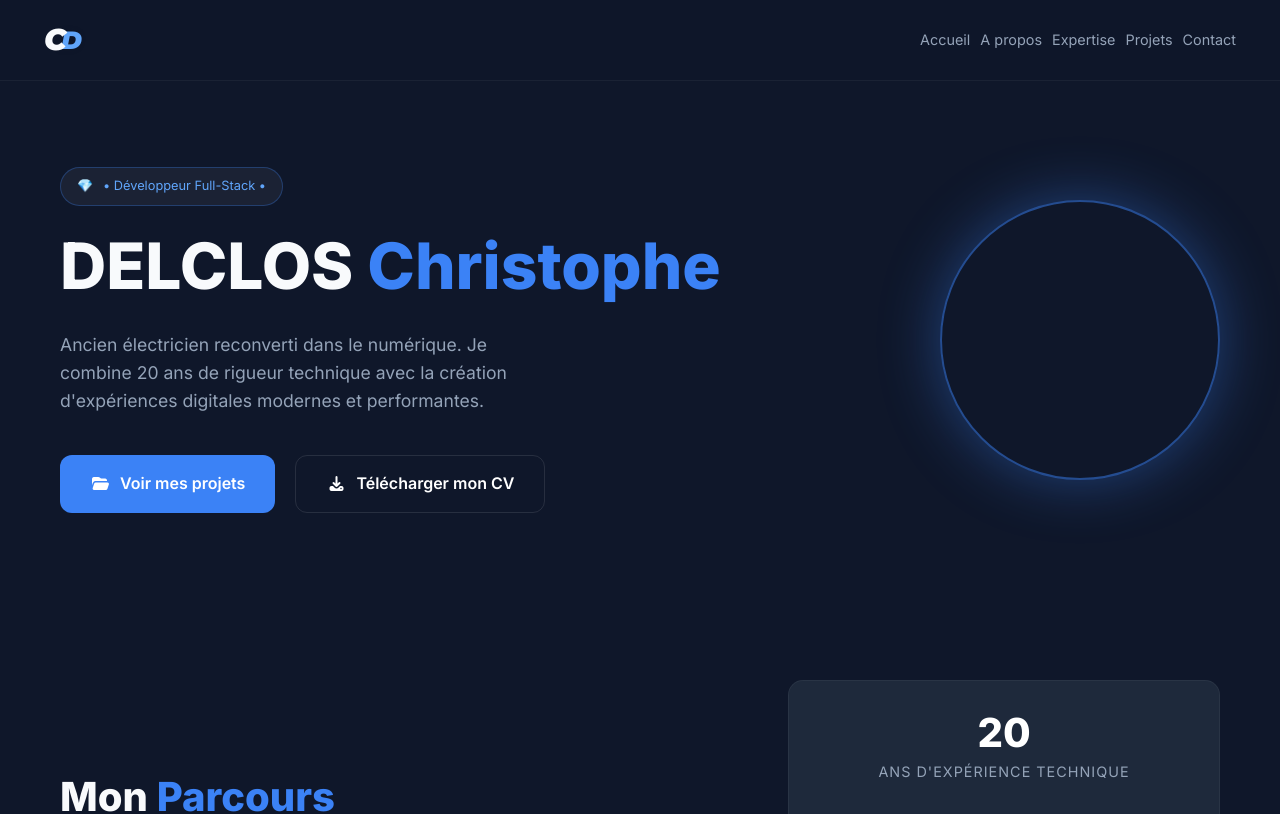
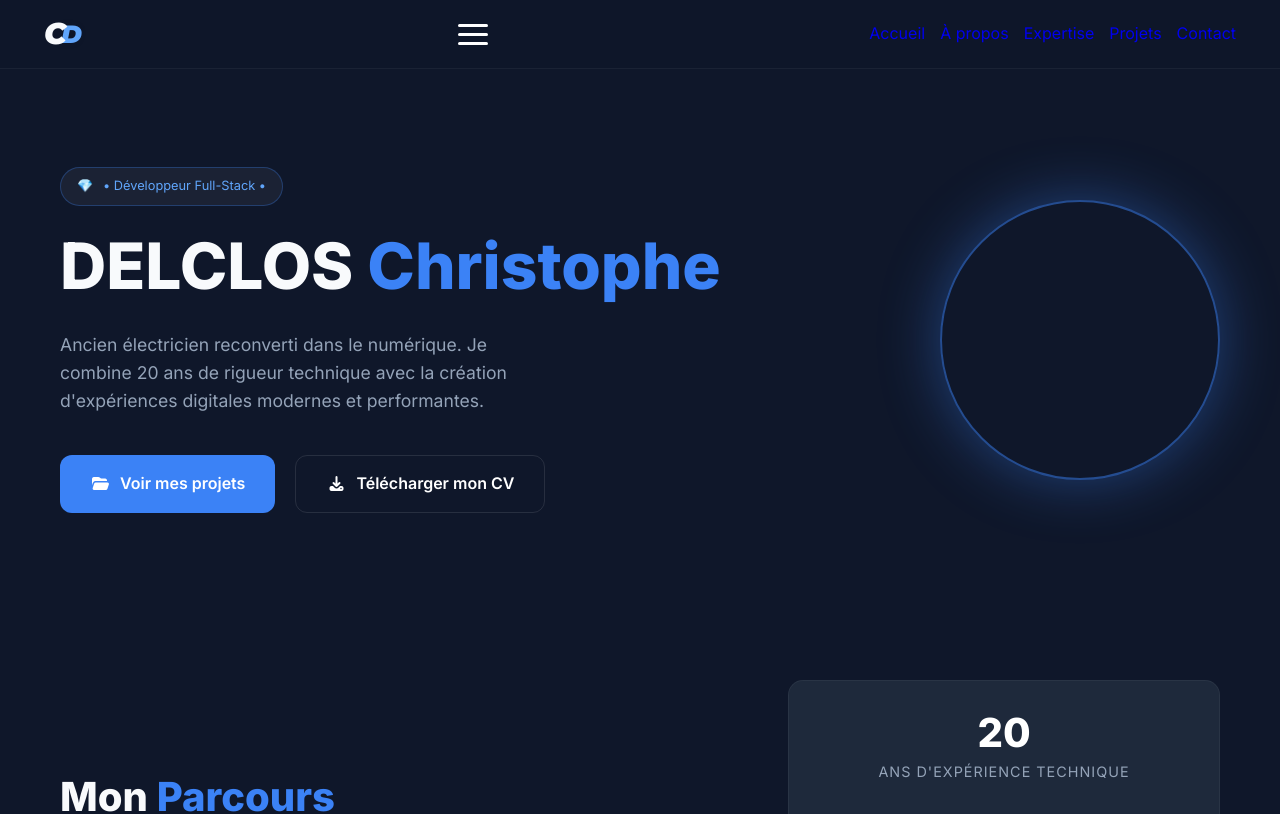
Before and after one commit to Cricrou13/Portfolio, a React (Vite) app: page / in a window 1280 px wide. Shown: the top 814 px of the page. Built offline with nearby package versions, Linux system fonts and the light colour scheme.

Commit message:
Structure Desktop vers mobile

```diff
--- a/index.html
+++ b/index.html
@@ -2,7 +2,7 @@
 <html lang="fr">
   <head>
     <meta charset="UTF-8" />
-    <link rel="icon" type="image/svg+xml" href="/vite.svg" />
+    <link rel="icon" type="image/svg+xml" href="/src/assets/logo.png" />
     <meta name="viewport" content="width=device-width, initial-scale=1.0" />
     <meta name="description" content="Ancien électricien reconverti, je mets mes 20 ans de rigueur technique au service du développement web. Découvrez mes projets et mon parcours.">
 
--- a/package.json
+++ b/package.json
@@ -11,6 +11,7 @@
   },
   "dependencies": {
     "@fortawesome/fontawesome-free": "^7.2.0",
+    "framer-motion": "^12.38.0",
     "react": "^19.2.0",
     "react-dom": "^19.2.0"
   },
@@ -23,10 +24,11 @@
     "eslint-plugin-react-hooks": "^7.0.1",
     "eslint-plugin-react-refresh": "^0.4.24",
     "globals": "^16.5.0",
+    "sass": "^1.98.0",
     "sass-embedded": "^1.97.3",
-    "vite": "^8.0.0-beta.13"
+    "vite": "^6.0.0"
   },
   "overrides": {
-    "vite": "^8.0.0-beta.13"
+    "vite": "^6.0.0"
   }
 }
--- a/src/components/Navbar.jsx
+++ b/src/components/Navbar.jsx
@@ -1,6 +1,15 @@
-import React from 'react';
+import React ,{ useState }from 'react';
+// eslint-disable-next-line no-unused-vars
+import { motion, AnimatePresence } from 'framer-motion';
+  import '../styles/components/_navbar.scss';
 
 const Navbar = () => {
+  const [isOpen, setIsOpen] = useState(false);
+
+  const toggleMenu = () => setIsOpen(!isOpen);
+
+  const closeMenu = () => setIsOpen(false);
+
   return (
     <nav className='navbar'>
       <div className="navbar-content container">
@@ -8,14 +17,34 @@ const Navbar = () => {
           <span className='first-letter'>C</span>
           <span className='second-letter'>D</span>
         </div>
-        <ul className="nav-links">
-          <li><a href="#home">Accueil</a></li>
-          <li><a href="#about">A propos</a></li>
-          <li><a href="#expertise">Expertise</a></li>
-          <li><a href="#projects">Projets</a></li>
-          <li><a href="#contact">Contact</a></li>
+
+          {/* LE BOUTON BURGER (Visible uniquement sur mobile) */}
+        <div className={`hamburger ${isOpen ? 'open' : ''}`} onClick={toggleMenu}>
+          <span></span>
+          <span></span>
+          <span></span>
+        </div>
+
+         {/* LES LIENS (Desktop constant / Mobile conditionnel) */}
+        <ul className={`nav-links ${isOpen ? 'mobile-open' : ''}`}>
+          <li><a href="#accueil" onClick={closeMenu}>Accueil</a></li>
+          <li><a href="#about" onClick={closeMenu}>À propos</a></li>
+          <li><a href="#expertise" onClick={closeMenu}>Expertise</a></li>
+          <li><a href="#projects" onClick={closeMenu}>Projets</a></li>
+          <li><a href="#contact" onClick={closeMenu}>Contact</a></li>
         </ul>
       </div>
+      <AnimatePresence>
+          {isOpen && (
+          <motion.div
+            className="menu-overlay"
+            initial={{ opacity: 0 }}
+            animate={{ opacity: 1 }}
+            exit={{ opacity: 0 }}
+            onClick={closeMenu}
+          />
+        )}
+      </AnimatePresence>
     </nav>
   );
 };
--- a/src/components/ScrollToTop.jsx
+++ b/src/components/ScrollToTop.jsx
@@ -1,4 +1,8 @@
 import React, { useState, useEffect } from 'react';
+// eslint-disable-next-line no-unused-vars
+import { motion, AnimatePresence } from 'framer-motion';
+// Vérifie bien le nom de ton fichier SCSS ci-dessous
+import '../styles/components/_scroller-top.scss';
 
 const ScrollToTop = () => {
   const [isVisible, setIsVisible] = useState(false);
@@ -17,7 +21,8 @@ const ScrollToTop = () => {
     return () => window.removeEventListener('scroll', toggleVisibility);
   }, []);
 
-  const scrollToTop = () => {
+
+  const handleScrollToTop = () => {
     window.scrollTo({
       top: 0,
       behavior: 'smooth'
@@ -25,18 +30,23 @@ const ScrollToTop = () => {
   };
 
   return (
-    <>
+    <AnimatePresence>
       {isVisible && (
-        <button
+        <motion.button
           className="scroll-to-top"
-          onClick={scrollToTop}
+          onClick={handleScrollToTop}
           aria-label="Remonter en haut de la page"
+          initial={{ opacity: 0, scale: 0.5 }}
+          animate={{ opacity: 1, scale: 1 }}
+          exit={{ opacity: 0, scale: 0.5 }}
+          whileHover={{ scale: 1.1 }}
+          whileTap={{ scale: 0.9 }}
         >
           <i className="fa-solid fa-arrow-up"></i>
-        </button>
+        </motion.button>
       )}
-    </>
+    </AnimatePresence>
   );
-};
+}; // Cette accolade ferme ENFIN le composant à la toute fin
 
 export default ScrollToTop;
--- a/src/styles/components/_contact.scss
+++ b/src/styles/components/_contact.scss
@@ -95,7 +95,7 @@
       transition: 0.3s;
 
       &:hover {
-        background-color: lighten(v.$primary, 10%);
+        background-color: v.$primary;
         transform: translateY(-2px);
         box-shadow: 0 10px 20px rgba(v.$primary, 0.3);
       }
--- a/src/styles/components/_expertise.scss
+++ b/src/styles/components/_expertise.scss
@@ -3,6 +3,8 @@
 .expertise {
   padding: 100px 0;
   background-color: rgba(0, 0, 0, 0.2);
+  display: flex;
+  justify-content: center;
 
     .container {
         margin: 0 25px;
--- a/src/styles/components/_navbar.scss
+++ b/src/styles/components/_navbar.scss
@@ -4,7 +4,7 @@
   display: flex;
   justify-content: space-between;
   align-items: center;
-  padding: 16px 24px;
+  padding: 10px 24px;
   position: fixed;
   top: 0;
   left: 0;
@@ -26,6 +26,34 @@
       gap: 80px;
     }
   }
+
+  .hamburger {
+    display: flex;
+    flex-direction: column;
+    gap: 6px;
+    cursor: pointer;
+    z-index: 1001;
+
+    span {
+      display: block;
+      width: 30px;
+      height: 3px;
+      background-color: white;
+      transition: 0.3s;
+      border-radius: 10px;
+    }
+
+    &.open {
+      span:nth-child(1) { transform: translateY(9px) rotate(45deg); }
+      span:nth-child(2) { opacity: 0; }
+      span:nth-child(3) { transform: translateY(-9px) rotate(-45deg); }
+    }
+
+    @media (max-width: 768px) {
+      display: flex;
+    }
+  }
+}
 
 
   .logo {
@@ -65,9 +93,40 @@
     list-style: none;
     gap: 15px;
 
-    @media (min-width: 768px) {
+    @media (max-width: 768px) {
+      position: fixed;
+      top: 0;
       gap: 30px;
+      right: -100%; // Sorti de l'écran
+      width: 70%; // Prend 70% de la largeur
+      height: 100vh;
+      background: rgba(v.$bg-dark, 0.98);
+      flex-direction: column;
+      justify-content: center;
+      align-items: center;
+      transition: 0.5s cubic-bezier(0.4, 0, 0.2, 1);
+      box-shadow: -10px 0 30px rgba(0,0,0,0.5);
+
+      &.mobile-open {
+        top: 0;
+      }
+
+      li {
+        margin: 20px 0;
+        a { font-size: 1.5rem; };
+      }
     }
+  }
+  .menu-overlay {
+    @media (max-width: 768px) {
+      position: fixed;
+      top: 0;
+      left: 0;
+      width: 100%;
+      height: 100vh;
+      background: rgba(0, 0, 0, 0.5);
+      backdrop-filter: blur(4px);
+      z-index: 999;
 
     @media (min-width: 400px) {
       gap: 10px;
--- a/src/styles/components/_projects.scss
+++ b/src/styles/components/_projects.scss
@@ -4,6 +4,7 @@
   background-color: v.$bg-dark; // Assure-toi que le fond reste sombre ici aussi
   padding: 100px 0;
   color: white;
+
 
   h2 {
     margin-bottom: 3rem;
--- a/src/styles/components/_scroller-top.scss
+++ b/src/styles/components/_scroller-top.scss
@@ -1,31 +1,37 @@
 @use "../settings/variables" as v;
 
 .scroll-to-top {
+  // Positionnement (Indispensable)
   position: fixed;
-  bottom: 50px;
-  right: 50px;
+  bottom: 30px;
+  right: 30px;
+  z-index: 1000;
+
+  // Design du bouton
   width: 50px;
   height: 50px;
+  border-radius: 50%;
+  background-color: v.$primary;
+  color: white;
   border: none;
-  border-radius: 50%; // Cercle parfait
   cursor: pointer;
+
+  // Centrage de l'icône
   display: flex;
   align-items: center;
   justify-content: center;
   font-size: 1.2rem;
-  z-index: 1000;
-  box-shadow: 0 4px 15px rgba(0, 0, 0, 0.3);
-  transition: all 0.3s ease;
-  animation: fadeIn 0.3s ease-in;
 
-  &:hover {
-    background-color: v.$primary-light;
-    transform: translateY(-5px); // Petit bond au survol
-    box-shadow: 0 6px 20px rgba(v.$primary, 0.4);
+  // Ombre portée (Glow effet)
+  box-shadow: 0 4px 15px rgba(0, 0, 0, 0.3), 0 0 10px rgba(v.$primary, 0.2);
+
+  // --- ATTENTION ---
+  // Framer Motion gère les transitions pour éviter les conflits.
+
+  @media (max-width: 768px) {
+    bottom: 20px;
+    right: 20px;
+    width: 45px;
+    height: 45px;
   }
 }
-
-@keyframes fadeIn {
-  from { opacity: 0; transform: scale(0.5); }
-  to { opacity: 1; transform: scale(1); }
-}
```
Also changed, not shown: src/assets/logo.png (added), 1 other file (tests, documents, lock files or other folders).
